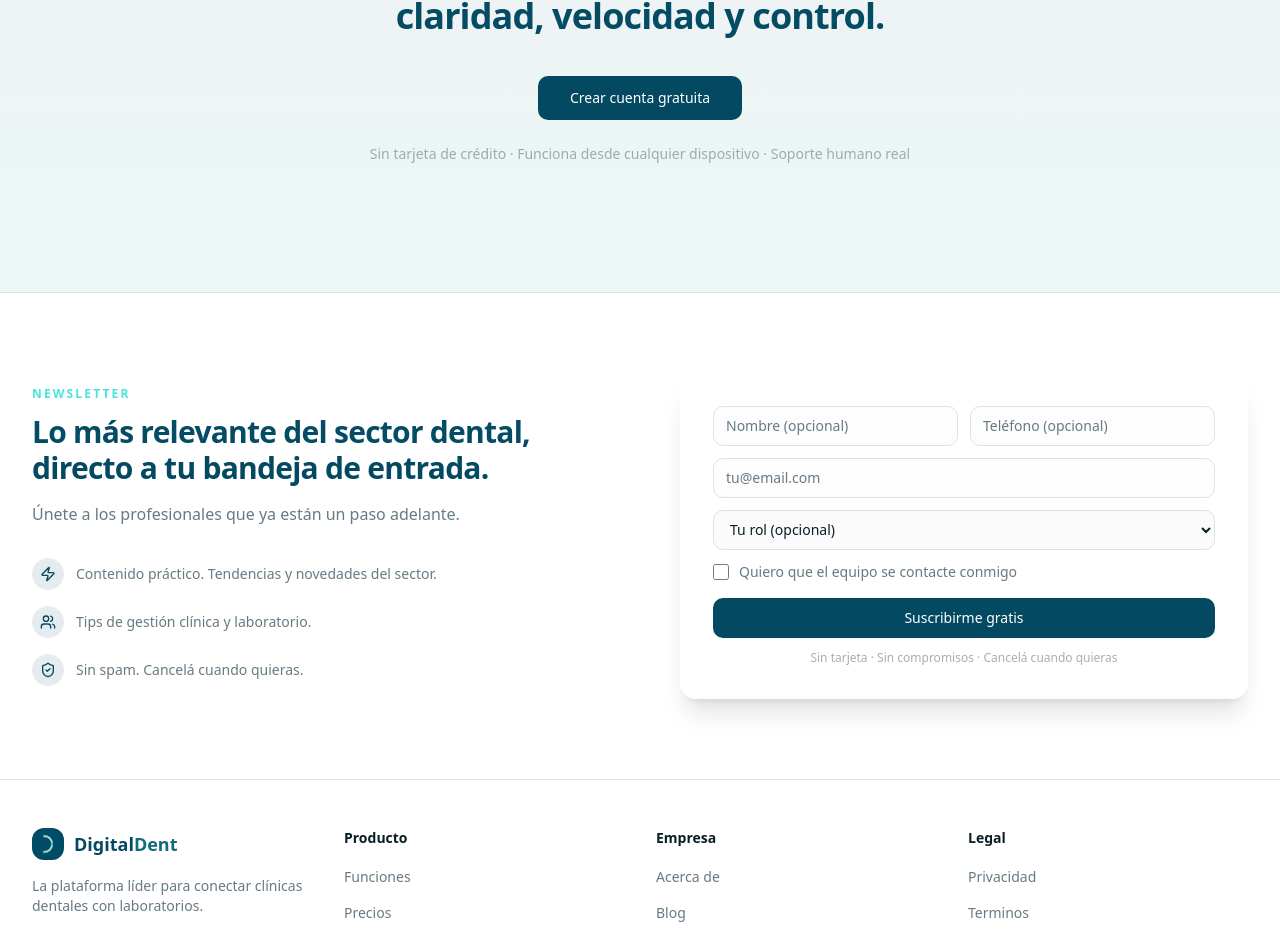
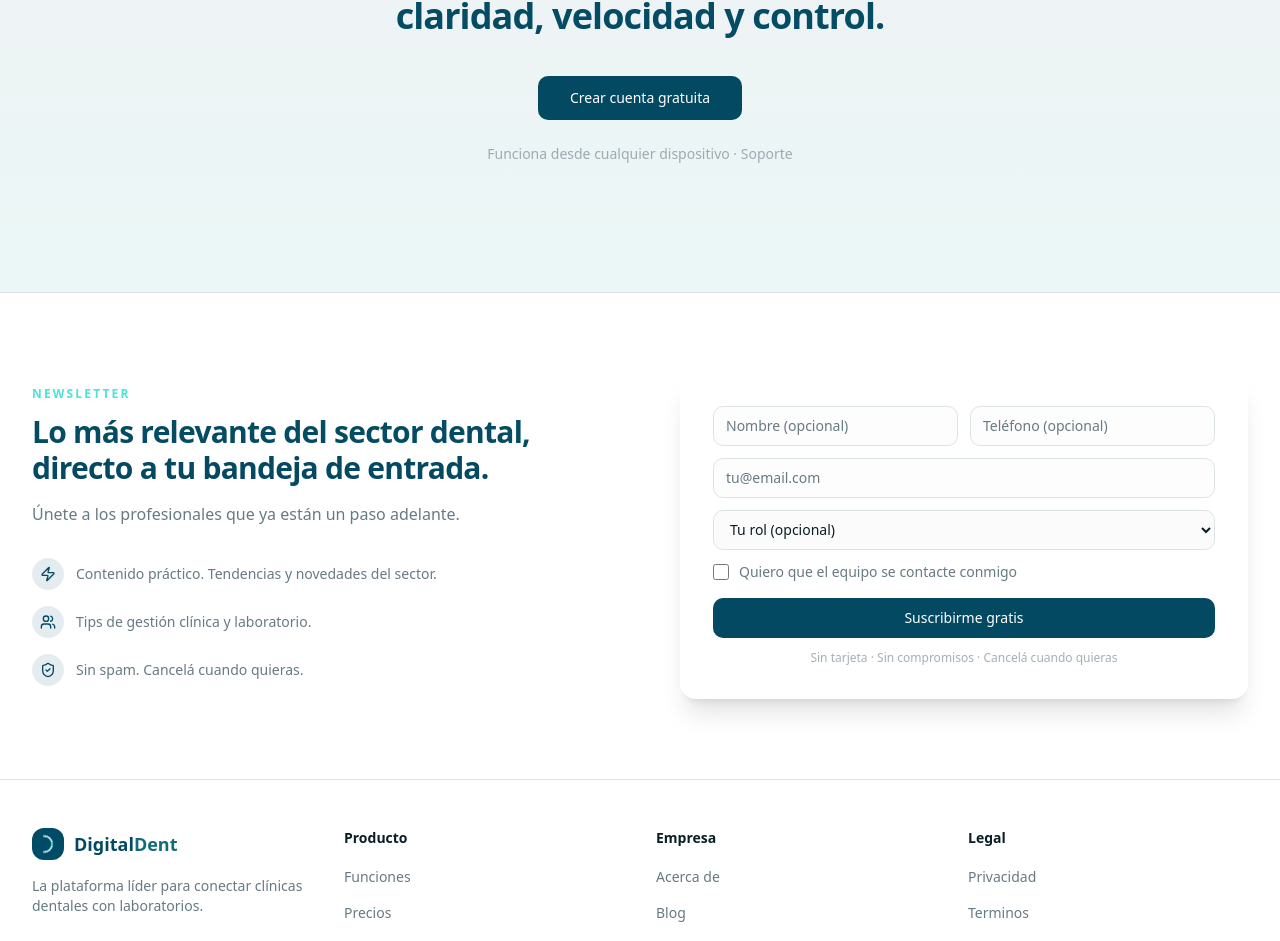
Before and after one commit to datasoftwarechain-del/dentv2, a Next.js app: page / in a window 1280 px wide. Shown: the part 5164-6105 px from the top of the page. Built offline with nearby package versions, Linux system fonts and the light colour scheme.

Commit message:
feat(landing): simplify cta micro-copy
Co-Authored-By: Claude Sonnet 4.6 <noreply@anthropic.com>

```diff
--- a/components/landing/cta.tsx
+++ b/components/landing/cta.tsx
@@ -19,7 +19,7 @@ export function Cta() {
             </Link>
           </div>
           <p className="mt-6 text-sm text-muted-foreground/60">
-            Sin tarjeta de crédito · Funciona desde cualquier dispositivo · Soporte humano real
+            Funciona desde cualquier dispositivo · Soporte
           </p>
         </div>
       </div>
```
